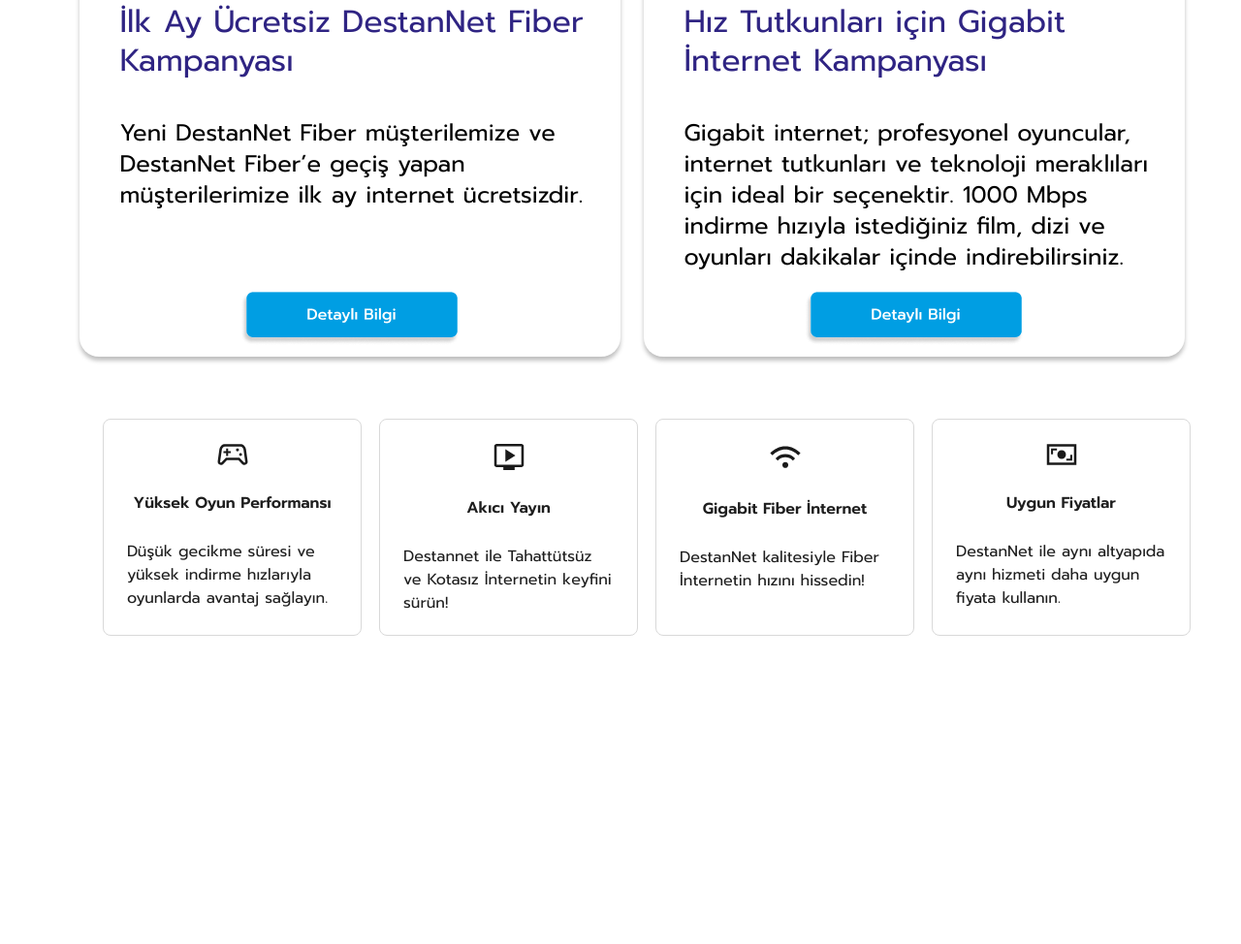
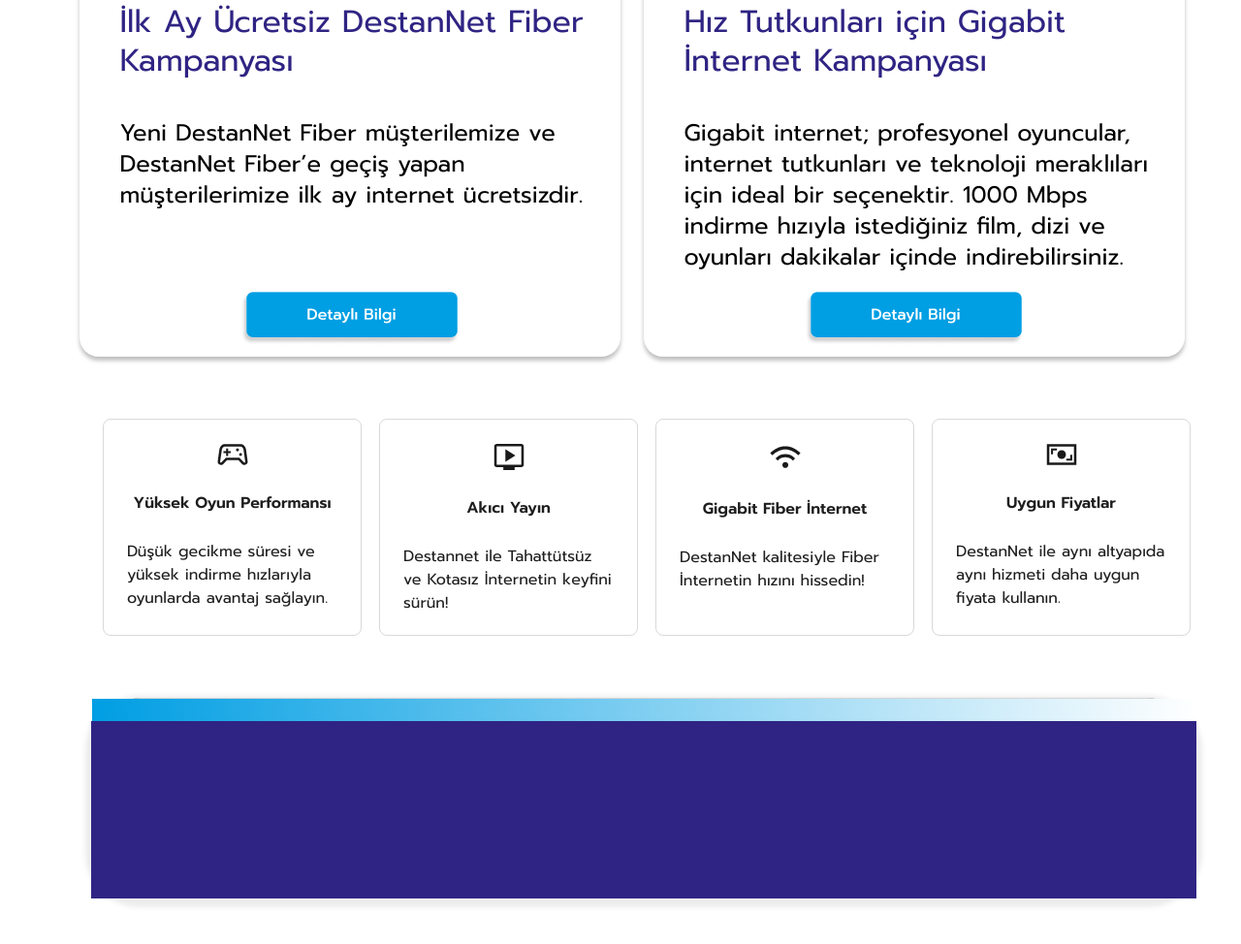
Before and after one commit to kaibutsutr/kaibutsutr.github.io, a website: page index.html in a window 1280 px wide. Shown: the part 3522-4496 px from the top of the page at 97% size. Before the commit the page ends 4402 px from the top, so only its background shows below. Drawn offline with nearby package versions, Linux system fonts and the light colour scheme.

Commit message:
before lunch

```diff
--- a/assets/css/styles.css
+++ b/assets/css/styles.css
@@ -1119,3 +1119,66 @@
 flex-grow: 0;
 
 }
+.call-us {
+  /* Call us */
+
+box-sizing: border-box;
+
+/* Auto layout */
+display: flex;
+flex-direction: column;
+align-items: center;
+padding: 0px;
+
+position: relative;
+width: 1140px;
+height: 206px;
+
+
+background: #0F1A3B;
+border: 1px solid #D5D5D5;
+box-shadow: 0px 4px 5px 6px rgba(98, 98, 98, 0.12);
+border-radius: 50px;
+
+}
+.call-us-top {
+  /* Frame */
+
+width: 1140px;
+height: 23px;
+
+background: linear-gradient(90deg, #009EE3 0%, #FFFFFF 100%);
+
+/* Inside auto layout */
+flex: none;
+order: 0;
+align-self: stretch;
+flex-grow: 1;
+
+}
+
+.call-us-bottom {
+/* Frame 14 */
+
+/* Auto layout */
+display: flex;
+flex-direction: column;
+justify-content: space-between;
+align-items: center;
+padding: 41px 80px;
+gap: 2px;
+
+width: 1140px;
+height: 183px;
+
+background: #2F2483;
+
+/* Inside auto layout */
+flex: none;
+order: 1;
+flex-grow: 0;
+
+}
+.bottom-content {
+
+}
--- a/index.html
+++ b/index.html
@@ -391,6 +391,20 @@
           </div>
           </div>
           </div>
+
+                <!-- Call US -->
+
+          <div class="call-us">
+            <div class="call-us-top">
+
+            </div>
+            <div class="call-us-bottom">
+<div class="bottom-content">
+
+
+</div>
+            </div>
+          </div>
 </div>
 
       <!-- Page Footer Area -->
```
Also changed, not shown: assets/images/button-cagrı-merkezi-call-us.svg (added).
